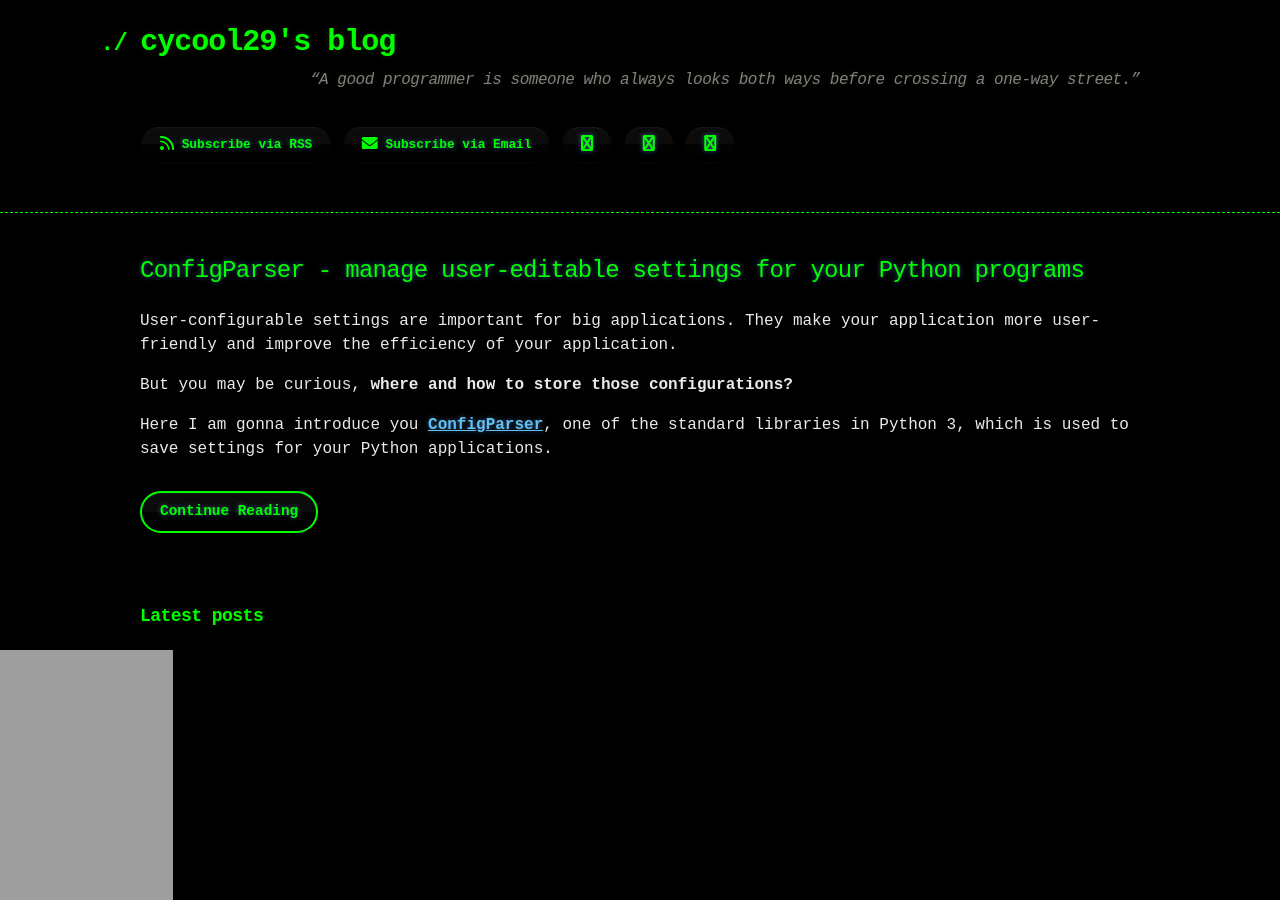
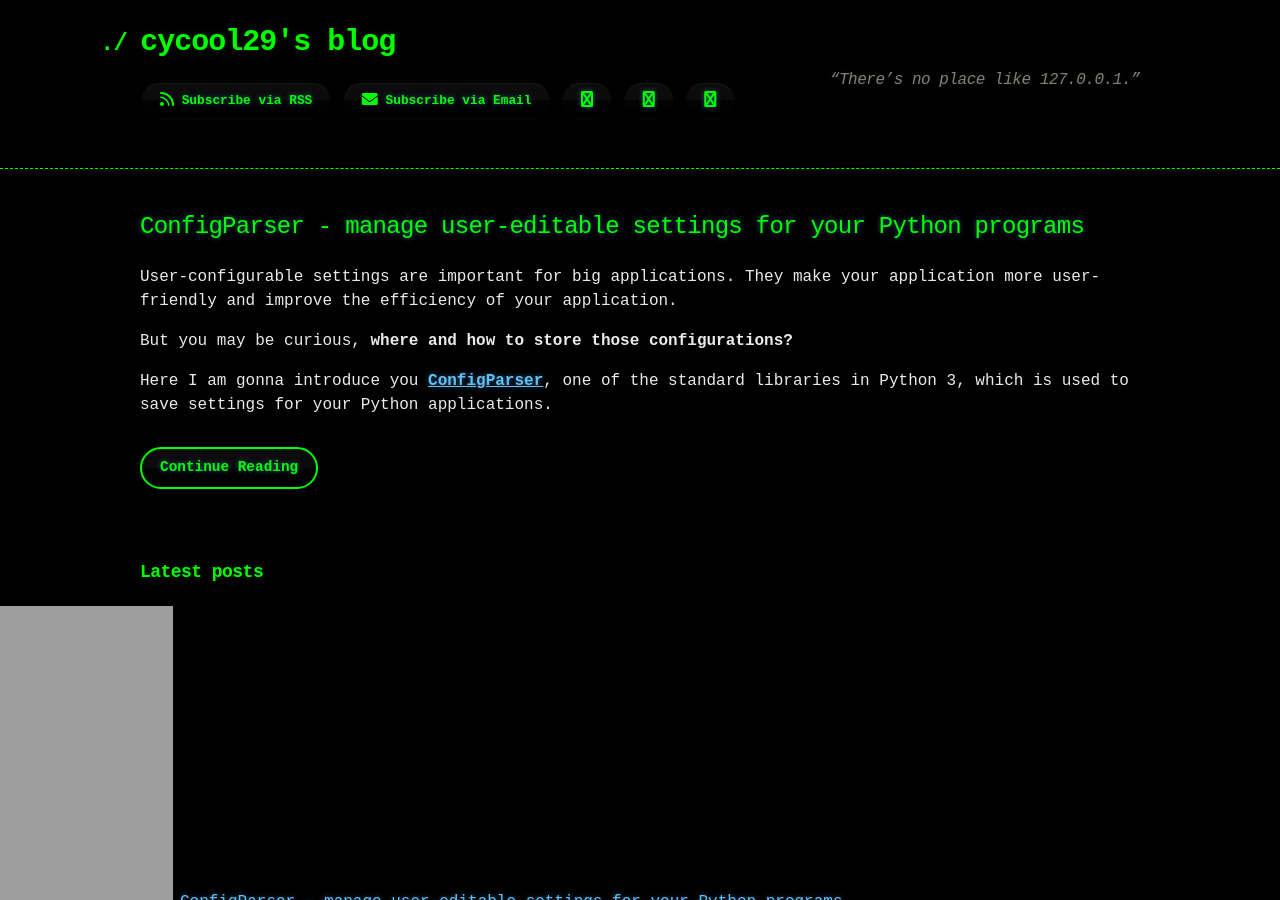
Before and after one commit to cycool29/cycool29.github.io, a Jekyll site: the page built from index.md, in a window 1280 px wide and 900 px high. Built offline with Jekyll 4.4.1, drawn with Linux system fonts in a browser that asks for light colours; a style sheet for code colours, icons or effects is not loaded.

Commit message:
Update quotes

```diff
--- a/_config.yml
+++ b/_config.yml
@@ -1,5 +1,5 @@
 title: cycool29's blog
-description: "“A good programmer is someone who always looks both ways before crossing a one-way street.” "
+description: "“There’s no place like 127.0.0.1.” "
 bio: A high school student. Intermediate in Python, Git, Bash. Learning JavaScript. He/Him. "
 author: cycool29
 url: https://cycool29.github.io
```
